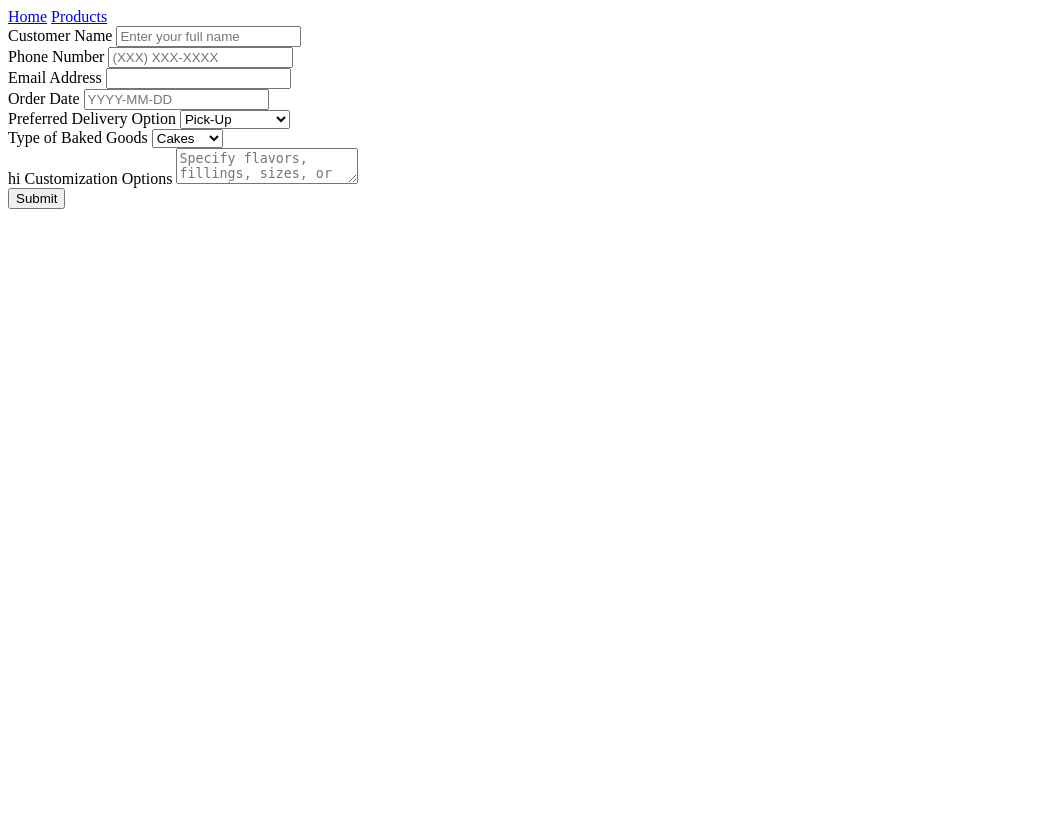
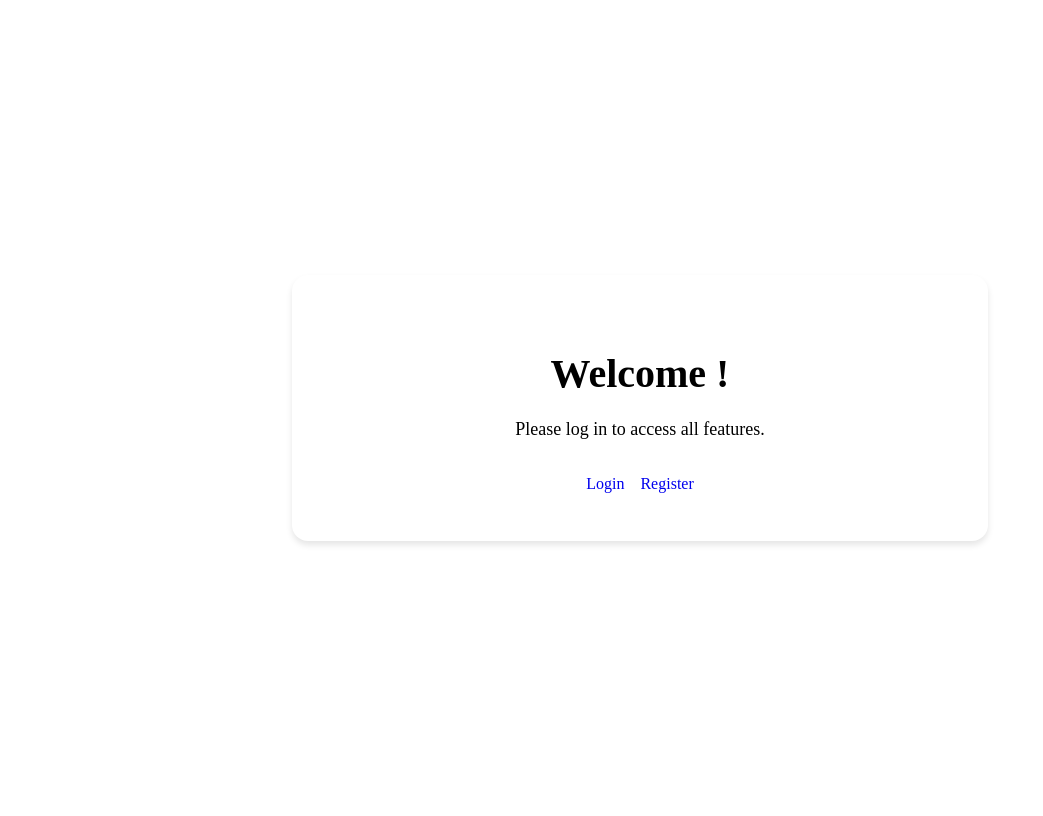
Before and after one commit to Souri-Dev/finals_discussion, a Symfony app: template templates/home/index.html.twig in a window 1280 px wide. Shown: the whole page, without its empty margins (0-1043 px from the left). Before the commit the page ends 209 px from the top, so only its background shows below. Run offline with Twig, Linux system fonts and the light colour scheme; the template is opened without the code that fills it, so the values that code supplies are empty; some libraries are stand-ins or nearby versions.

Commit message:
adding login and user entity

```diff
--- a/templates/base.html.twig
+++ b/templates/base.html.twig
@@ -17,22 +17,7 @@
 		{% endblock %}
 	</head>
 	<body>
-		<nav>
-			{% if is_granted('ROLE_ADMIN') %}
-				<p>This is what you see in Admin Access</p>
-				<a href="/">User Management</a>
-				<a href="/product">Activity Log</a>
-			{% endif %}
 
-			{% if is_granted('ROLE_USER') %}
-				<p>This is what you see in User Access</p>
-
-			{% endif %}
-
-			<a href="/">Home</a>
-			<a href="/product">Products</a>
-
-		</nav>
 		{% block body %}{% endblock %}
 	</body>
 </html>
--- a/templates/home/index.html.twig
+++ b/templates/home/index.html.twig
@@ -1,55 +1,35 @@
 {% extends 'base.html.twig' %}
 
-{% block title %}Hello HomeController!
+{% block title %}Welcome
 {% endblock %}
 
 {% block body %}
-
-	<form action="" class="fs-form" target="_top" method="POST">
-		<div class="fs-field">
-			<label class="fs-label" for="customer-name">Customer Name</label>
-			<input class="fs-input" id="customer-name" name="customer-name" placeholder="Enter your full name" required/>
+	<div style="display: flex; justify-content: center; align-items: center; min-height: 100vh; background-color: var(--color-background);">
+		<div style="background-color: white; padding: 3rem; border-radius: 1rem; box-shadow: 0 4px 6px rgba(0, 0, 0, 0.1); max-width: 600px; width: 100%; text-align: center;">
+			<h1 style="color: var(--color-primary); font-family: var(--font-family-display); font-size: 2.5rem; font-weight: 700; margin-bottom: 1rem;">
+				Welcome
+				{% if app.user %},
+					{{ app.user.userIdentifier }}
+				{% endif %}!
+			</h1>
+			<p style="color: var(--color-text-muted); font-size: 1.125rem; line-height: 1.75rem; margin-bottom: 2rem;">
+				{% if app.user %}
+					You are successfully logged in. Explore our products and manage your account.
+				{% else %}
+					Please log in to access all features.
+				{% endif %}
+			</p>
+			<div style="display: flex; gap: 1rem; justify-content: center; flex-wrap: wrap;">
+				{% if app.user %}
+					<a href="/product" class="fs-button" style="text-decoration: none; display: inline-block;">View Products</a>
+					<a href="{{ path('app_logout') }}" class="fs-button" style="text-decoration: none; display: inline-block; background-color: var(--color-background-alt);">Logout</a>
+				{% else %}
+					<a href="/login" class="fs-button" style="text-decoration: none; display: inline-block;">Login</a>
+					<a href="/register" class="fs-button" style="text-decoration: none; display: inline-block; background-color: var(--color-background-alt);">Register</a>
+				{% endif %}
+			</div>
 		</div>
-		<div class="fs-field">
-			<label class="fs-label" for="customer-phone">Phone Number</label>
-			<input class="fs-input" id="customer-phone" name="customer-phone" placeholder="(XXX) XXX-XXXX" required/>
-		</div>
-		<div class="fs-field">
-			<label class="fs-label" for="customer-email">Email Address</label>
-			<input class="fs-input" id="customer-email" name="customer-email" required/>
-		</div>
-		<div class="fs-field">
-			<label class="fs-label" for="order-date">Order Date</label>
-			<input class="fs-input" id="order-date" name="order-date" placeholder="YYYY-MM-DD" required/>
-		</div>
-		<div class="fs-field">
-			<label class="fs-label" for="delivery-option">
-				Preferred Delivery Option
-			</label>
-			<select class="fs-select" id="delivery-option" name="delivery-option" required>
-				<option value="pick-up">Pick-Up</option>
-				<option value="home-delivery">Home Delivery</option>
-			</select>
-		</div>
-		<div class="fs-field">
-			<label class="fs-label" for="baked-goods-type">Type of Baked Goods</label>
-			<select class="fs-select" id="baked-goods-type" name="baked-goods-type" required>
-				<option value="cakes">Cakes</option>
-				<option value="cookies">Cookies</option>
-				<option value="pies">Pies</option>
-				<option value="bread">Bread</option>
-			</select>
-		</div>
-		<div class="fs-field">hi
-			<label class="fs-label" for="customization-options">
-				Customization Options
-			</label>
-			<textarea class="fs-textarea" id="customization-options" name="customization-options" placeholder="Specify flavors, fillings, sizes, or any other customizations for your order"></textarea>
-		</div>
-		<div class="fs-button-group">
-			<button class="fs-button" type="submit">Submit</button>
-		</div>
-	</form>
+	</div>
 {% endblock %}
 
 
```
Also changed, not shown: migrations/Version20251117152201.php (added, +31 -0 lines), src/Controller/LoginController.php (added, +32 -0 lines), src/Entity/User.php (added, +114 -0 lines), src/Repository/UserRepository.php (added, +60 -0 lines), src/Security/LoginAuthenticator.php (added, +58 -0 lines), templates/security/login.html.twig (added, +60 -0 lines), 1 other file.
